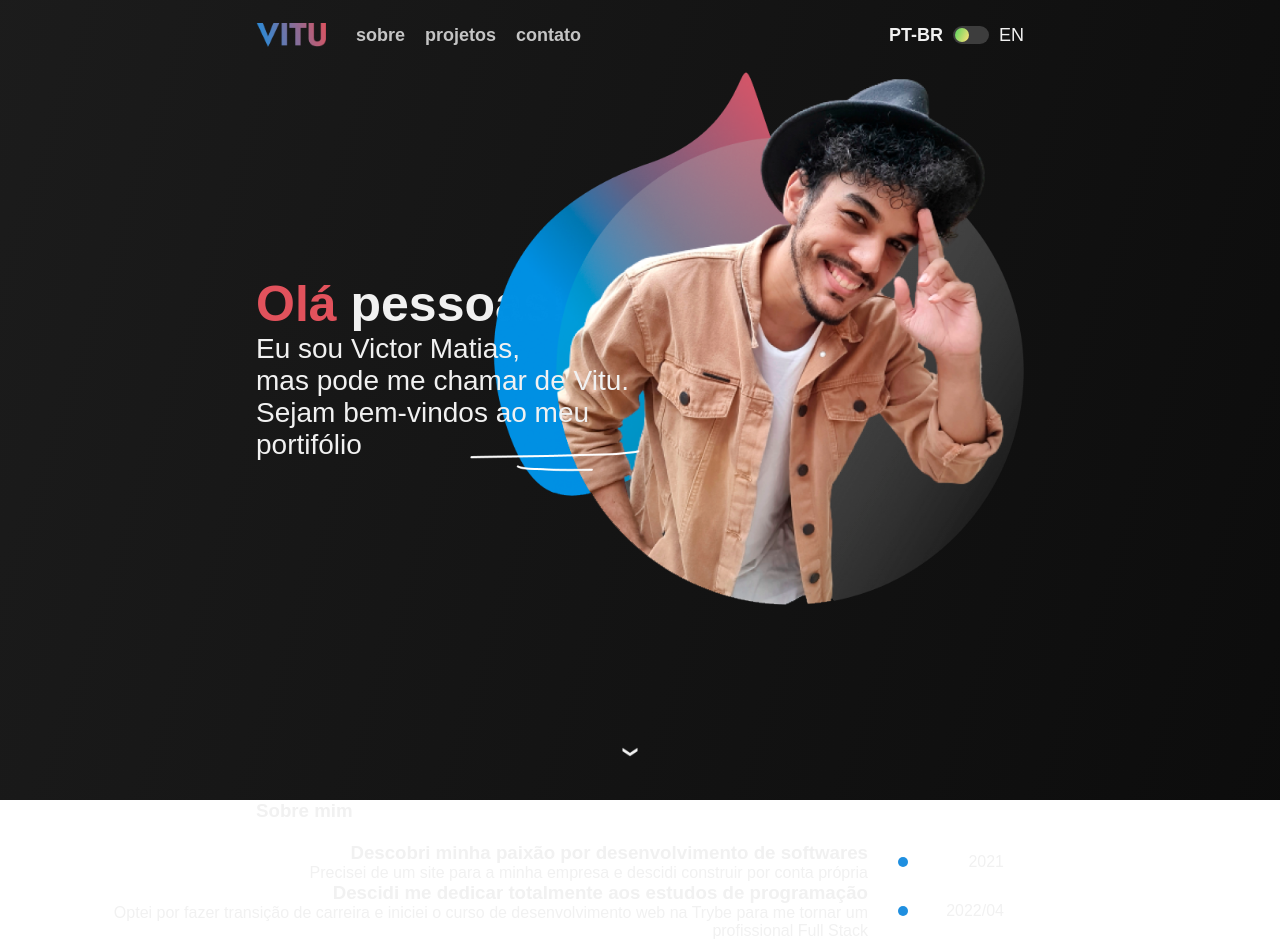
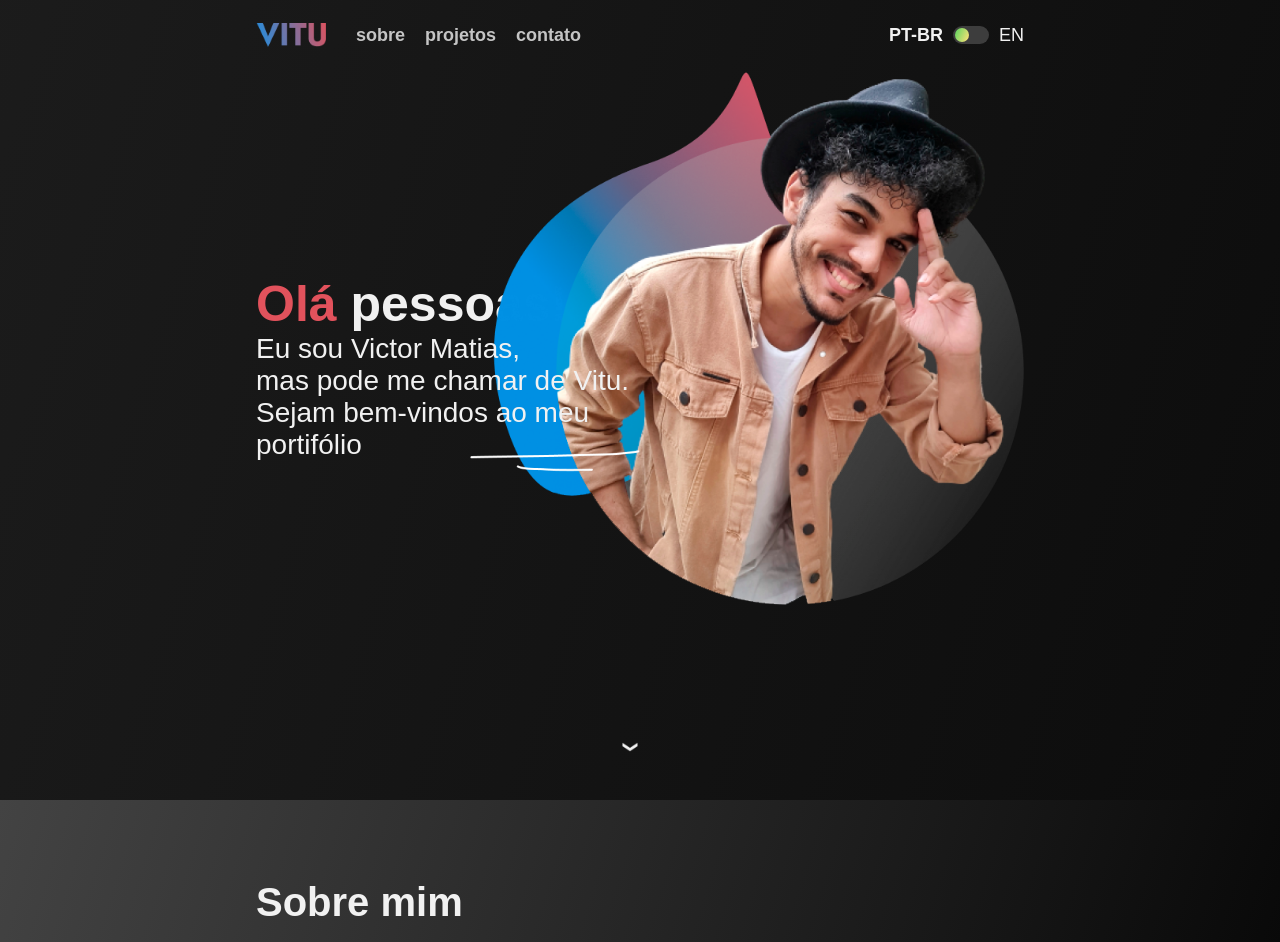
Before and after one commit to victormatia/portifolio, a React (Vite) app: page / in a window 1280 px wide. Shown: the top 942 px of the page. Built offline with nearby package versions, Linux system fonts and the light colour scheme; a web font is replaced by a local one.

Commit message:
style: add class and style about-title

```diff
--- a/src/css/About.css
+++ b/src/css/About.css
@@ -1,5 +1,17 @@
+.about-background {
+  position: absolute;
+  width: 100vw;
+  height: 100vh;
+  background-image: linear-gradient(287.56deg, #000000 0%, #434343 100%);
+}
+
 .about {
   position: relative;
   width: 60%;
   margin: auto;
 }
+
+.about-title {
+  margin-top: 80px;
+  font-size: 40px;
+}
--- a/src/pages/About.jsx
+++ b/src/pages/About.jsx
@@ -5,7 +5,7 @@ import '../css/About.css';
 function About() {
   return (
     <section id='about' className='about'>
-       <h1>Sobre mim</h1>
+       <h1 className='about-title'>Sobre mim</h1>
        <Timeline />
     </section>
   )
```
